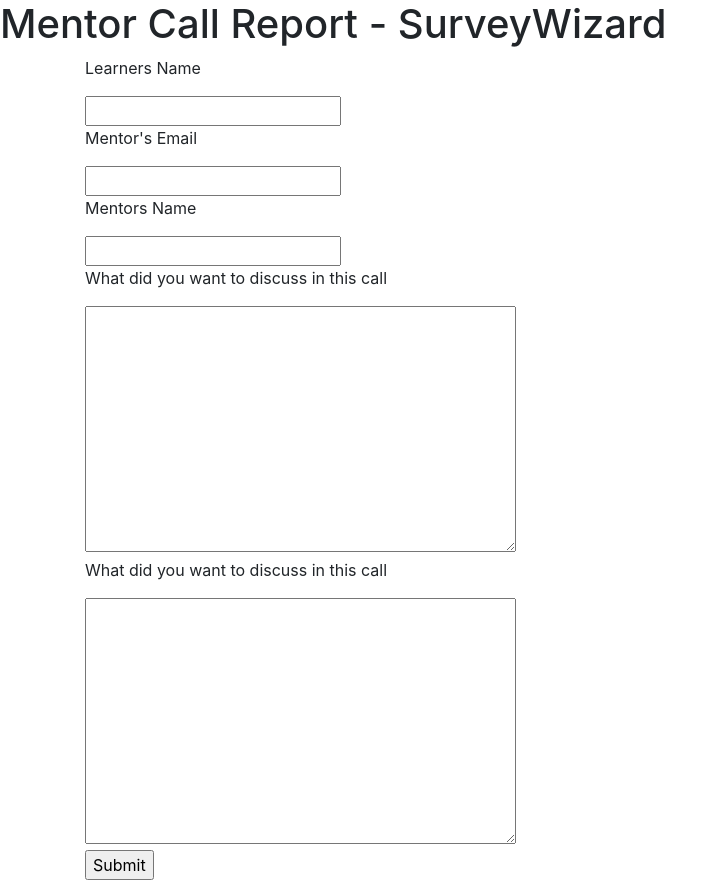
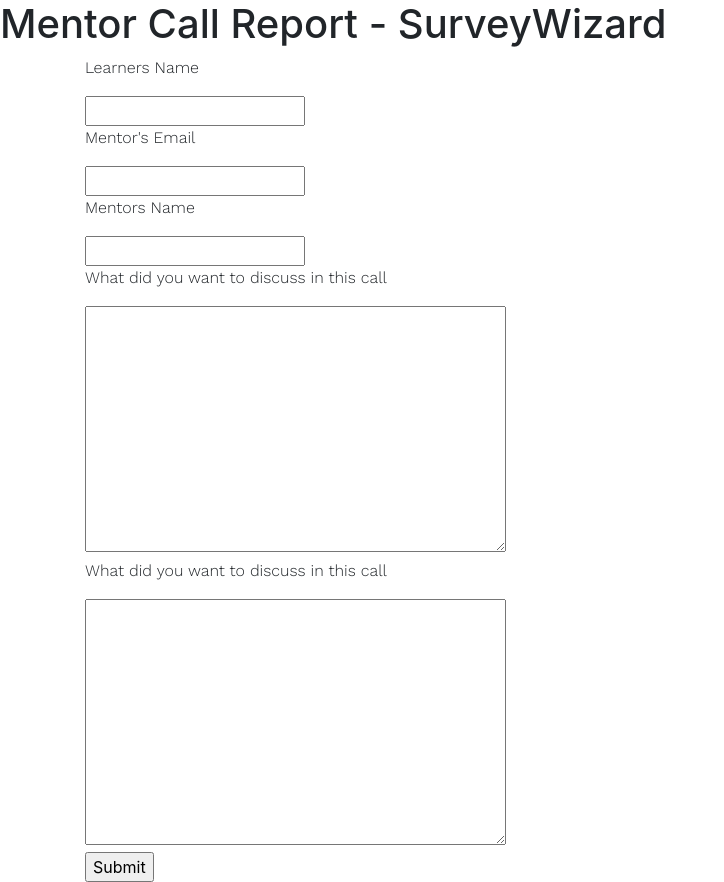
Before and after one commit to nismotie/surveywizard, a Django app: page /surveys/mentors in a window 1280 px wide. Shown: the whole page, without its empty margins (0-724 px from the left). Run offline with Django 3.2, Linux system fonts and the light colour scheme; some libraries are stand-ins or nearby versions.

Commit message:
Work sans so that we're on brand

```diff
--- a/surveys/static/surveys/main.css
+++ b/surveys/static/surveys/main.css
@@ -1,3 +1,12 @@
 input, label {
-	display: block
+	display: block;
 }
+
+.h1 {
+	font-family: 'Work Sans', sans-serif;
+}
+
+.field {
+	display: block;
+	font-family: 'Work Sans', sans-serif;
+}
--- a/surveys/templates/surveys/mentor_calls.html
+++ b/surveys/templates/surveys/mentor_calls.html
@@ -3,11 +3,13 @@
 		<form action="mentor_calls_submit" method="post" accept-charset="utf-8">
 			{% csrf_token %}
 			{% for field in form %}
-				<p>
-				{{ field.label }}
-				</p>
-				<div>
-					{{ field }}
+				<div class="field">
+					<p>
+					{{ field.label }}
+					</p>
+					<div>
+						{{ field }}
+					</div>
 				</div>
 			{% endfor %}
 		<input type="submit" value="Submit">
--- a/surveys/templates/surveys/survey_base.html
+++ b/surveys/templates/surveys/survey_base.html
@@ -8,6 +8,7 @@
 
 		<!-- Bootstrap CSS -->
 		<link rel="stylesheet" href="https://stackpath.bootstrapcdn.com/bootstrap/4.3.1/css/bootstrap.min.css" integrity="sha384-ggOyR0iXCbMQv3Xipma34MD+dH/1fQ784/j6cY/iJTQUOhcWr7x9JvoRxT2MZw1T" crossorigin="anonymous">
+		<link href="https://fonts.googleapis.com/css2?family=Work+Sans:wght@300&display=swap" rel="stylesheet">
 		<link rel="stylesheet" type="text/css" href="{% static 'surveys/main.css' %}">
 
 		{% if title %}
```
